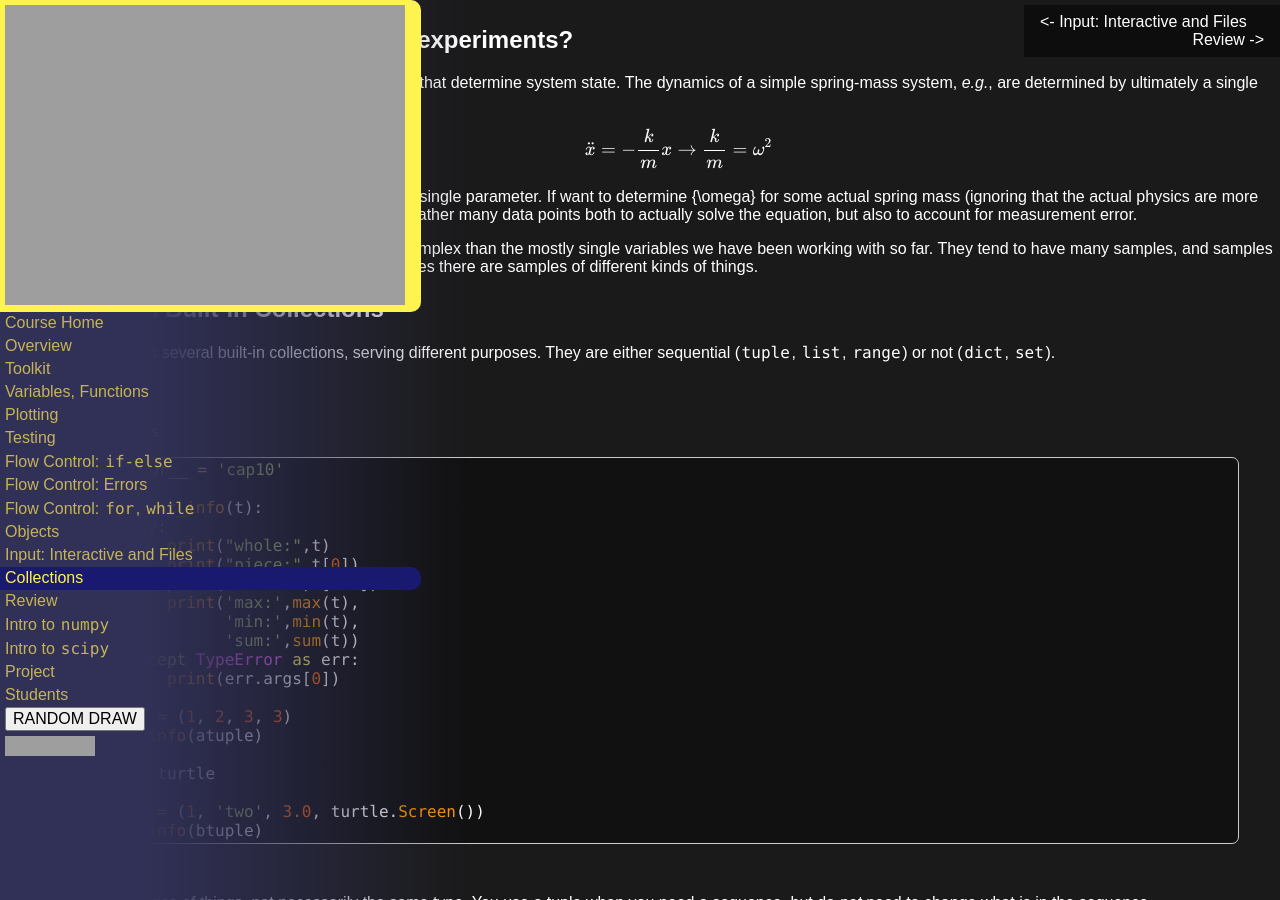
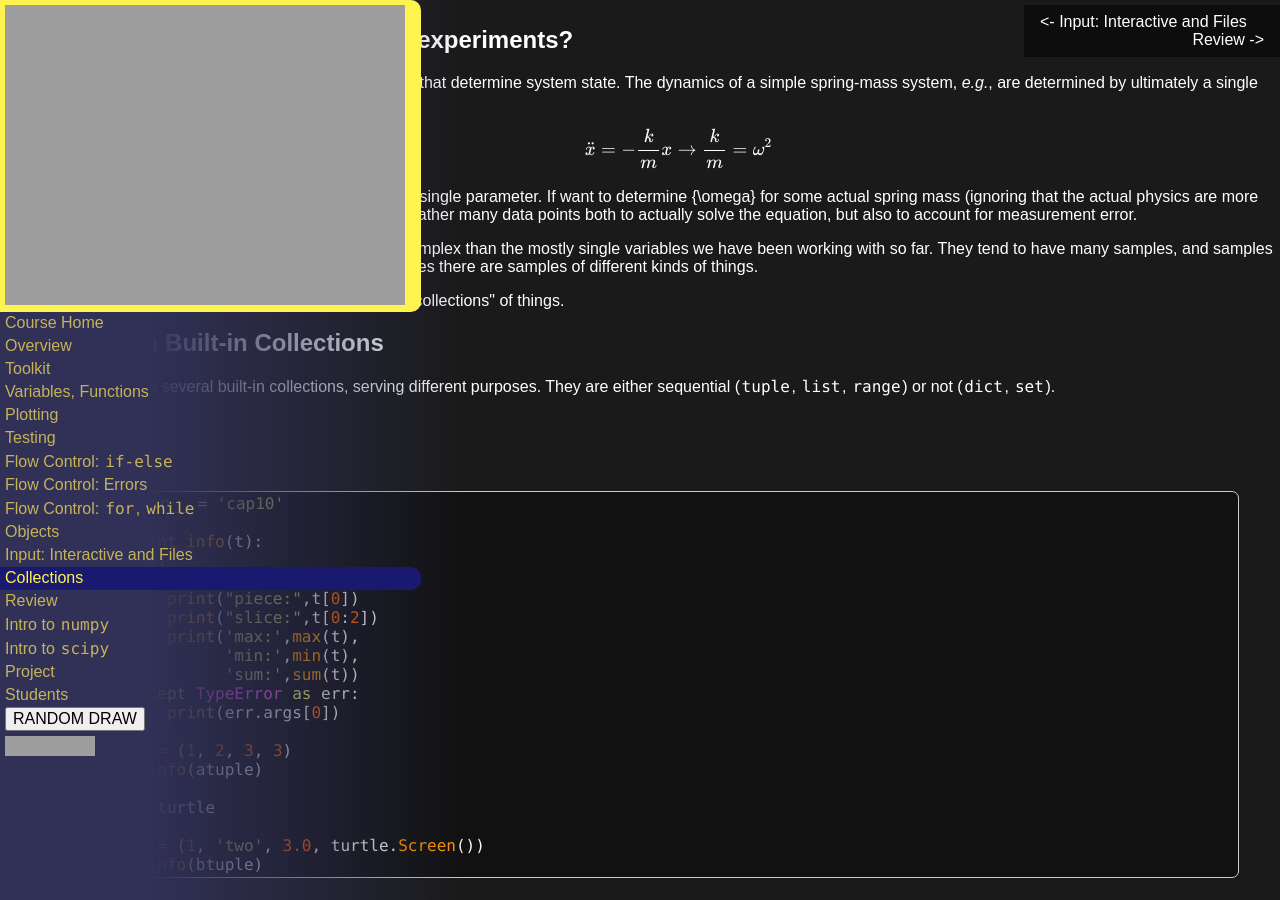
Before and after one commit to AIMS-Ghana/python-course, a Jekyll site: the page built from _days/10_lists.md, in a window 1280 px wide and 900 px high. Built offline with Jekyll 4.4.1, drawn with Linux system fonts in a browser that asks for light colours; formulas are drawn with MathJax 3; grey boxes are pictures that could not be loaded.

Commit message:
wording tweak

```diff
--- a/_days/10_lists.md
+++ b/_days/10_lists.md
@@ -24,6 +24,8 @@
 variables we have been working with so far.  They tend to have many samples, and
 samples tend to be a mixture of types of things.  Often times there are samples
 of different kinds of things.
+
+So in general, we need to be able to work with \"collections\" of things.
 
 ## Python Built-in Collections
 
```
